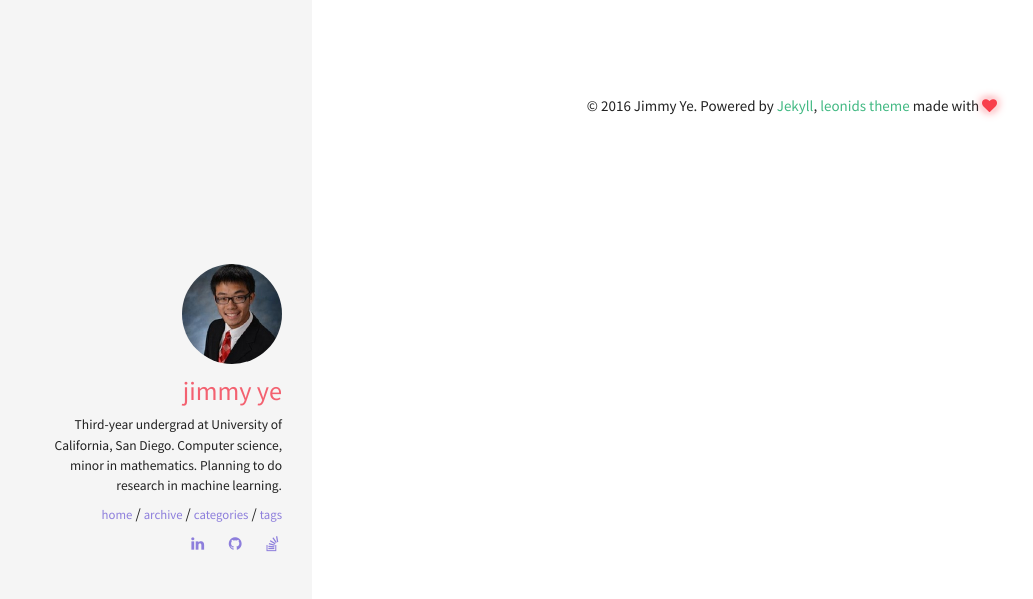
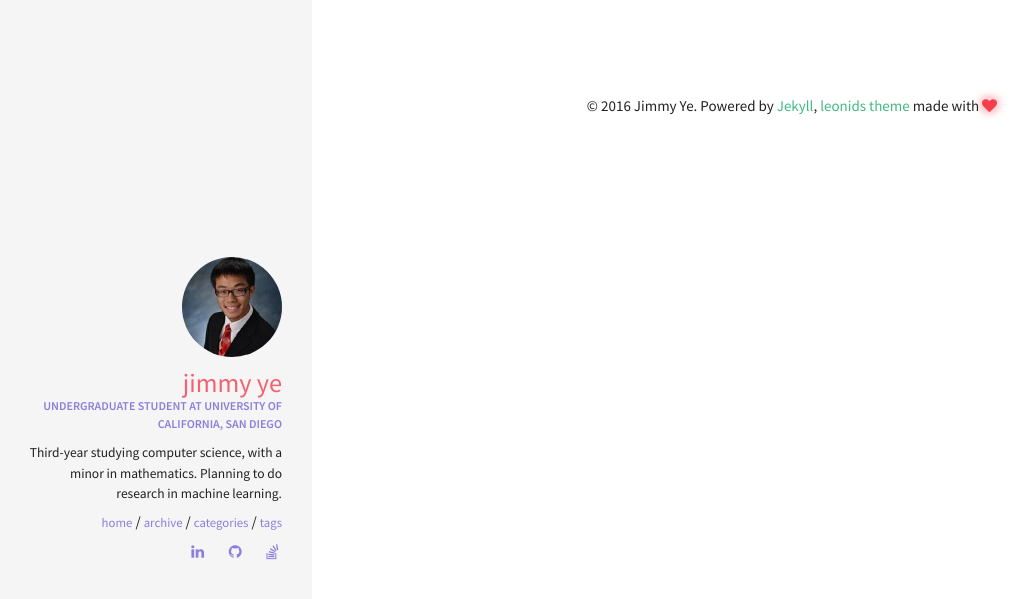
Before and after one commit to rationalis/rationalis.github.io, a Jekyll site: the page built from index.html, in a window 1280 px wide. Shown: the top 599 px of the page, without its empty margins (8-1041 px from the left). Built offline with Jekyll 4.4.1, drawn with Linux system fonts in a browser that asks for light colours.

Commit message:
More personalization

```diff
--- a/_config.yml
+++ b/_config.yml
@@ -14,7 +14,7 @@ url: # the base hostname & protocol for your site
 # Jekyll configuration
 ####################################
 #
-timezone:          Europe/Paris
+timezone:          America/Los_Angeles
 markdown:          kramdown
 highlighter:       rouge
 excerpt_separator: <!--more-->
@@ -35,8 +35,8 @@ kramdown:
 owner:
   name: Jimmy Ye
   avatar: avatar.jpg
-  job: ""
-  bio: "Third-year undergrad at University of California, San Diego. Computer science, minor in mathematics. Planning to do research in machine learning."
+  job: "Undergraduate student at University of California, San Diego"
+  bio: "Third-year studying computer science, with a minor in mathematics. Planning to do research in machine learning."
   email:
   disqus-shortname:
   twitter: #username
```
